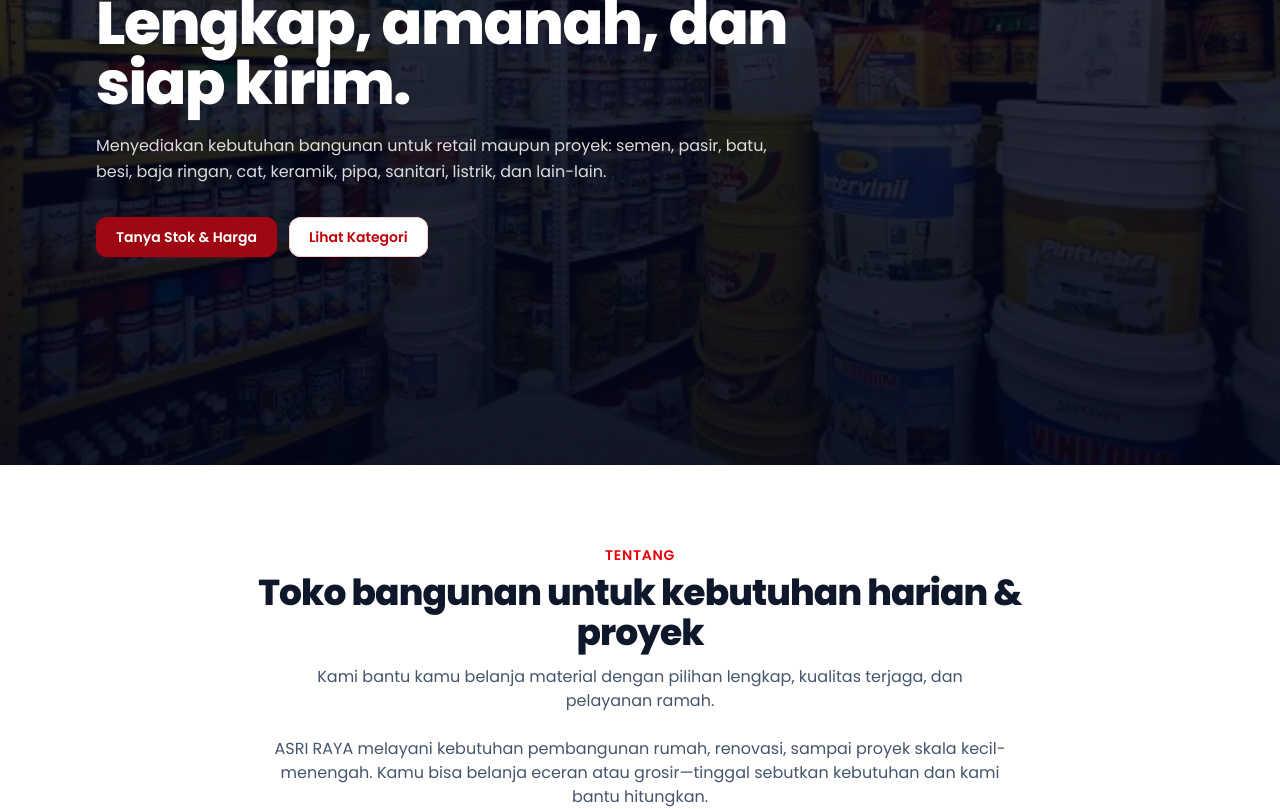
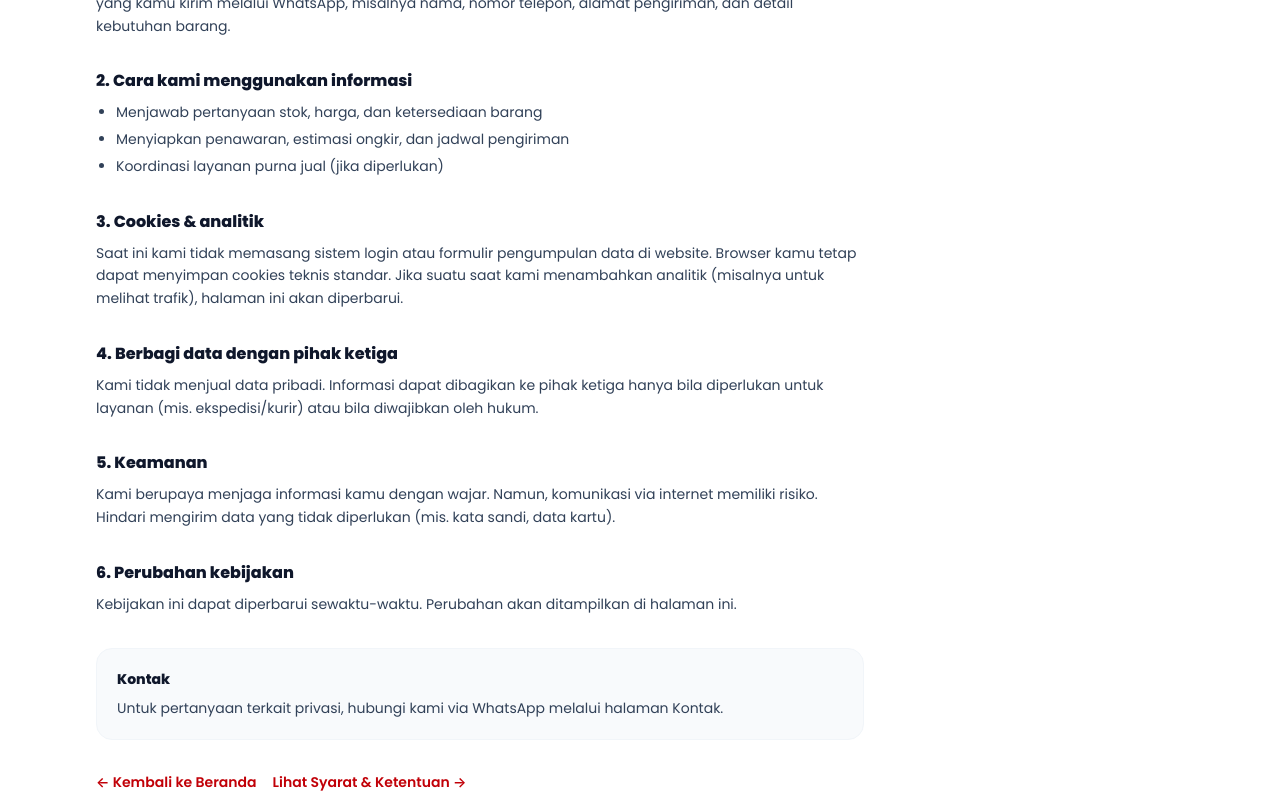
Before and after one commit to Wildanrazzan/AsriRaya-Company-Profile, a React (Vite) app: page /privacy in a window 1280 px wide. Shown: the part 400-1209 px from the top of the page. Built offline with nearby package versions, Linux system fonts and the light colour scheme.

Commit message:
add: privacy & term page + fix buttons gmaps

```diff
--- a/package.json
+++ b/package.json
@@ -12,7 +12,8 @@
   "dependencies": {
     "framer-motion": "^12.31.0",
     "react": "^19.2.0",
-    "react-dom": "^19.2.0"
+    "react-dom": "^19.2.0",
+    "react-router-dom": "^7.13.0"
   },
   "devDependencies": {
     "@eslint/js": "^9.39.1",
--- a/src/App.jsx
+++ b/src/App.jsx
@@ -1,11 +1,21 @@
 import MainLayout from './layouts/MainLayout.jsx'
 import Home from './pages/Home.jsx'
+import Privacy from './pages/Privacy.jsx'
+import Terms from './pages/Terms.jsx'
+import { BrowserRouter, Navigate, Route, Routes } from 'react-router-dom'
 
 function App() {
   return (
-    <MainLayout>
-      <Home />
-    </MainLayout>
+    <BrowserRouter>
+      <Routes>
+        <Route element={<MainLayout />}>
+          <Route path="/" element={<Home />} />
+          <Route path="/privacy" element={<Privacy />} />
+          <Route path="/terms" element={<Terms />} />
+          <Route path="*" element={<Navigate to="/" replace />} />
+        </Route>
+      </Routes>
+    </BrowserRouter>
   )
 }
 
--- a/src/components/Footer.jsx
+++ b/src/components/Footer.jsx
@@ -19,19 +19,19 @@ export default function Footer() {
           </div>
 
           <div className="flex flex-wrap items-center gap-x-6 gap-y-2 text-sm">
-            <a href="#about" className="text-slate-600 hover:text-red-600">Tentang</a>
-            <a href="#services" className="text-slate-600 hover:text-red-600">Layanan</a>
-            <a href="#projects" className="text-slate-600 hover:text-red-600">Proyek</a>
-            <a href="#faq" className="text-slate-600 hover:text-red-600">FAQ</a>
-            <a href="#contact" className="text-slate-600 hover:text-red-600">Kontak</a>
+            <a href="/#about" className="text-slate-600 hover:text-red-600">Tentang</a>
+            <a href="/#services" className="text-slate-600 hover:text-red-600">Layanan</a>
+            <a href="/#projects" className="text-slate-600 hover:text-red-600">Proyek</a>
+            <a href="/#faq" className="text-slate-600 hover:text-red-600">FAQ</a>
+            <a href="/#contact" className="text-slate-600 hover:text-red-600">Kontak</a>
           </div>
         </div>
 
         <div className="mt-8 flex flex-col gap-2 border-t border-slate-100 pt-6 text-xs text-slate-500 sm:flex-row sm:items-center sm:justify-between">
           <div>© {year} ASRI RAYA. All rights reserved.</div>
           <div className="flex gap-4">
-            <a href="#" className="hover:text-red-600">Privacy</a>
-            <a href="#" className="hover:text-red-600">Terms</a>
+            <a href="/privacy" className="hover:text-red-600">Privacy</a>
+            <a href="/terms" className="hover:text-red-600">Terms</a>
           </div>
         </div>
       </Container>
--- a/src/components/buttonprim.jsx
+++ b/src/components/buttonprim.jsx
@@ -3,19 +3,29 @@ export default function ButtonPrimary({
 	children,
 	className = '',
 	type = 'button',
+	href,
 	...props
 }) {
+	const classNames =
+		'inline-flex items-center justify-center rounded-xl bg-red-800 px-5 py-2.5 text-sm font-semibold text-white ' +
+		'shadow-sm shadow-red-600/20 ring-1 ring-inset ring-red-800 ' +
+		'hover:bg-red-700 active:bg-red-700 ' +
+		'focus-visible:outline-none focus-visible:ring-2 focus-visible:ring-red-500 focus-visible:ring-offset-2 focus-visible:ring-offset-white ' +
+		'disabled:cursor-not-allowed disabled:opacity-60 ' +
+		className
+
+	if (href) {
+		return (
+			<a href={href} className={classNames} {...props}>
+				{children}
+			</a>
+		)
+	}
+
 	return (
 		<button
 			type={type}
-			className={
-				'inline-flex items-center justify-center rounded-xl bg-red-800 px-5 py-2.5 text-sm font-semibold text-white ' +
-				'shadow-sm shadow-red-600/20 ring-1 ring-inset ring-red-800 ' +
-				'hover:bg-red-700 active:bg-red-700 ' +
-				'focus-visible:outline-none focus-visible:ring-2 focus-visible:ring-red-500 focus-visible:ring-offset-2 focus-visible:ring-offset-white ' +
-				'disabled:cursor-not-allowed disabled:opacity-60 ' +
-				className
-			}
+			className={classNames}
 			{...props}
 		>
 			{children}
--- a/src/components/buttonsec.jsx
+++ b/src/components/buttonsec.jsx
@@ -3,19 +3,29 @@ export default function ButtonSecondary({
 	children,
 	className = '',
 	type = 'button',
+	href,
 	...props
 }) {
+	const classNames =
+		'inline-flex items-center justify-center rounded-xl bg-white px-5 py-2.5 text-sm font-semibold text-red-700 ' +
+		'shadow-sm ring-1 ring-inset ring-red-200 ' +
+		'hover:bg-red-50 active:bg-red-100 ' +
+		'focus-visible:outline-none focus-visible:ring-2 focus-visible:ring-red-500 focus-visible:ring-offset-2 focus-visible:ring-offset-white ' +
+		'disabled:cursor-not-allowed disabled:opacity-60 ' +
+		className
+
+	if (href) {
+		return (
+			<a href={href} className={classNames} {...props}>
+				{children}
+			</a>
+		)
+	}
+
 	return (
 		<button
 			type={type}
-			className={
-				'inline-flex items-center justify-center rounded-xl bg-white px-5 py-2.5 text-sm font-semibold text-red-700 ' +
-				'shadow-sm ring-1 ring-inset ring-red-200 ' +
-				'hover:bg-red-50 active:bg-red-100 ' +
-				'focus-visible:outline-none focus-visible:ring-2 focus-visible:ring-red-500 focus-visible:ring-offset-2 focus-visible:ring-offset-white ' +
-				'disabled:cursor-not-allowed disabled:opacity-60 ' +
-				className
-			}
+			className={classNames}
 			{...props}
 		>
 			{children}
--- a/src/layouts/MainLayout.jsx
+++ b/src/layouts/MainLayout.jsx
@@ -1,11 +1,12 @@
 import Footer from '../components/Footer.jsx'
 import Navbar from '../components/Navbar.jsx'
+import { Outlet } from 'react-router-dom'
 
 export default function MainLayout({ children }) {
   return (
     <div className="min-h-screen bg-white text-slate-900">
       <Navbar />
-      <main>{children}</main>
+      <main>{children ?? <Outlet />}</main>
       <Footer />
     </div>
   )
--- a/src/pages/Home.jsx
+++ b/src/pages/Home.jsx
@@ -3,6 +3,7 @@ import ButtonSecondary from '../components/buttonsec.jsx'
 import Container from '../components/Container.jsx'
 import SectionHeading from '../components/SectionHeading.jsx'
 import { MotionConfig, motion } from 'framer-motion'
+import { useEffect } from 'react'
 
 const fadeUp = {
   hidden: { opacity: 0, y: 16 },
@@ -31,7 +32,7 @@ function HeroSection() {
     >
       <div className="absolute inset-0 bg-slate-950/65" aria-hidden="true" />
       <div
-        className="absolute inset-0 bg-gradient-to-b from-slate-950/40 via-slate-950/55 to-slate-950/75"
+        className="absolute inset-0 bg-linear-to-b from-slate-950/40 via-slate-950/55 to-slate-950/75"
         aria-hidden="true"
       />
 
@@ -59,8 +60,10 @@ function HeroSection() {
           >
             ASRI RAYA
             <span className="text-red-400">.</span>
+            <span className="text-red-800 text-5xl">
             <br />
             Lengkap, amanah, dan siap kirim.
+            </span>
           </motion.h1>
 
           <motion.p
@@ -609,7 +612,7 @@ function LocationSection() {
               <div className="mt-5 flex flex-wrap gap-3">
                 <ButtonPrimary
                   className="inline-flex items-center justify-center rounded-xl bg-red-800 px-4 py-2 text-sm font-semibold text-white hover:bg-red-500"
-                  href="https://maps.google.com/?q=Jl.%20Tambak%20Asri%20No.173%2C%20Surabaya"
+                  href="https://maps.app.goo.gl/fc7J5KzMcMuKpUwo8"
                   target="_blank"
                   rel="noreferrer"
                 >
@@ -628,7 +631,7 @@ function LocationSection() {
 
           <motion.div variants={fadeUp} transition={{ duration: 0.45, ease: 'easeOut' }}>
             <div className="w-full overflow-hidden rounded-3xl bg-white shadow-sm ring-1 ring-inset ring-slate-200">
-              <div className="aspect-[4/3] w-full bg-slate-100">
+              <div className="aspect-4/3 w-full bg-slate-100">
                 <iframe
                   src={mapSrc}
                   title="Lokasi ASRI RAYA di Google Maps"
@@ -663,7 +666,7 @@ function ContactSection() {
       <Container className="py-16 sm:py-20">
         <motion.div
           className="rounded-3xl border border-red-100 bg-red-800 p-8 sm:p-10"
-          variants={fadeIn}
+          variants={stagger}
           initial="hidden"
           whileInView="show"
           viewport={{ once: false, amount: 0.2 }}
@@ -674,7 +677,7 @@ function ContactSection() {
               variants={fadeUp}
               initial="hidden"
               whileInView="show"
-              viewport={{ once: false, amount: 0.35 }}
+              viewport={{ once: false, amount: 0.05 }}
               transition={{ duration: 0.6, ease: 'easeOut' }}
             >
               <div className="inline-flex items-center gap-2 rounded-full bg-white px-4 py-2 text-sm font-semibold text-red-700 ring-1 ring-inset ring-red-100">
@@ -703,7 +706,7 @@ function ContactSection() {
               variants={fadeUp}
               initial="hidden"
               whileInView="show"
-              viewport={{ once: false, amount: 0.35 }}
+              viewport={{ once: false, amount: 0.05 }}
               transition={{ duration: 0.6, ease: 'easeOut' }}
             >
               <div className="text-sm font-semibold text-slate-500">Cara paling cepat</div>
@@ -740,6 +743,23 @@ function ContactSection() {
 }
 
 export default function Home() {
+  useEffect(() => {
+    function scrollToHash() {
+      const hash = window.location.hash
+      if (!hash || hash === '#') return
+
+      // Let React paint first so the element exists.
+      requestAnimationFrame(() => {
+        const el = document.querySelector(hash)
+        el?.scrollIntoView({ behavior: 'smooth', block: 'start' })
+      })
+    }
+
+    scrollToHash()
+    window.addEventListener('hashchange', scrollToHash)
+    return () => window.removeEventListener('hashchange', scrollToHash)
+  }, [])
+
   return (
     <MotionConfig reducedMotion="user">
       <HeroSection />
--- /dev/null
+++ b/src/pages/Privacy.jsx
@@ -0,0 +1,86 @@
+import Container from '../components/Container.jsx'
+import SectionHeading from '../components/SectionHeading.jsx'
+
+export default function Privacy() {
+  return (
+    <section className="bg-white">
+      <Container className="py-16 sm:py-20">
+        <SectionHeading
+          eyebrow="Legal"
+          title="Kebijakan Privasi"
+          description="Ringkasan cara kami mengelola informasi saat kamu menghubungi ASRI RAYA."
+        />
+
+        <div className="mt-10 max-w-3xl space-y-8 text-sm leading-relaxed text-slate-700">
+          <p className="text-xs text-slate-500">Terakhir diperbarui: 6 Februari 2026</p>
+
+          <div className="space-y-2">
+            <div className="text-base font-extrabold text-slate-900">1. Informasi yang kami terima</div>
+            <p>
+              Website ini tidak mewajibkan pembuatan akun. Informasi yang kami terima umumnya berasal dari pesan
+              yang kamu kirim melalui WhatsApp, misalnya nama, nomor telepon, alamat pengiriman, dan detail
+              kebutuhan barang.
+            </p>
+          </div>
+
+          <div className="space-y-2">
+            <div className="text-base font-extrabold text-slate-900">2. Cara kami menggunakan informasi</div>
+            <ul className="list-disc space-y-1 pl-5">
+              <li>Menjawab pertanyaan stok, harga, dan ketersediaan barang</li>
+              <li>Menyiapkan penawaran, estimasi ongkir, dan jadwal pengiriman</li>
+              <li>Koordinasi layanan purna jual (jika diperlukan)</li>
+            </ul>
+          </div>
+
+          <div className="space-y-2">
+            <div className="text-base font-extrabold text-slate-900">3. Cookies & analitik</div>
+            <p>
+              Saat ini kami tidak memasang sistem login atau formulir pengumpulan data di website. Browser kamu
+              tetap dapat menyimpan cookies teknis standar. Jika suatu saat kami menambahkan analitik (misalnya
+              untuk melihat trafik), halaman ini akan diperbarui.
+            </p>
+          </div>
+
+          <div className="space-y-2">
+            <div className="text-base font-extrabold text-slate-900">4. Berbagi data dengan pihak ketiga</div>
+            <p>
+              Kami tidak menjual data pribadi. Informasi dapat dibagikan ke pihak ketiga hanya bila diperlukan
+              untuk layanan (mis. ekspedisi/kurir) atau bila diwajibkan oleh hukum.
+            </p>
+          </div>
+
+          <div className="space-y-2">
+            <div className="text-base font-extrabold text-slate-900">5. Keamanan</div>
+            <p>
+              Kami berupaya menjaga informasi kamu dengan wajar. Namun, komunikasi via internet memiliki risiko.
+              Hindari mengirim data yang tidak diperlukan (mis. kata sandi, data kartu).
+            </p>
+          </div>
+
+          <div className="space-y-2">
+            <div className="text-base font-extrabold text-slate-900">6. Perubahan kebijakan</div>
+            <p>
+              Kebijakan ini dapat diperbarui sewaktu-waktu. Perubahan akan ditampilkan di halaman ini.
+            </p>
+          </div>
+
+          <div className="rounded-2xl border border-slate-100 bg-slate-50 p-5">
+            <div className="text-sm font-extrabold text-slate-900">Kontak</div>
+            <p className="mt-2 text-slate-700">
+              Untuk pertanyaan terkait privasi, hubungi kami via WhatsApp melalui halaman Kontak.
+            </p>
+          </div>
+
+          <div className="flex flex-wrap gap-4">
+            <a href="/" className="text-sm font-semibold text-red-700 hover:text-red-600">
+              ← Kembali ke Beranda
+            </a>
+            <a href="/terms" className="text-sm font-semibold text-red-700 hover:text-red-600">
+              Lihat Syarat & Ketentuan →
+            </a>
+          </div>
+        </div>
+      </Container>
+    </section>
+  )
+}
--- /dev/null
+++ b/src/pages/Terms.jsx
@@ -0,0 +1,77 @@
+import Container from '../components/Container.jsx'
+import SectionHeading from '../components/SectionHeading.jsx'
+
+export default function Terms() {
+  return (
+    <section className="bg-white">
+      <Container className="py-16 sm:py-20">
+        <SectionHeading
+          eyebrow="Legal"
+          title="Syarat & Ketentuan"
+          description="Ketentuan penggunaan website dan cara kami melayani pemesanan."
+        />
+
+        <div className="mt-10 max-w-3xl space-y-8 text-sm leading-relaxed text-slate-700">
+          <p className="text-xs text-slate-500">Terakhir diperbarui: 6 Februari 2026</p>
+
+          <div className="space-y-2">
+            <div className="text-base font-extrabold text-slate-900">1. Informasi umum</div>
+            <p>
+              Website ini bersifat informatif untuk membantu pelanggan mengenal produk/layanan ASRI RAYA dan
+              memudahkan kontak via WhatsApp.
+            </p>
+          </div>
+
+          <div className="space-y-2">
+            <div className="text-base font-extrabold text-slate-900">2. Harga, stok, dan ketersediaan</div>
+            <ul className="list-disc space-y-1 pl-5">
+              <li>Harga dapat berubah sewaktu-waktu mengikuti kondisi pasar.</li>
+              <li>Stok bersifat dinamis; konfirmasi final dilakukan via WhatsApp sebelum transaksi.</li>
+              <li>Foto/ilustrasi produk (jika ada) dapat berbeda sedikit dengan barang aktual.</li>
+            </ul>
+          </div>
+
+          <div className="space-y-2">
+            <div className="text-base font-extrabold text-slate-900">3. Pemesanan & komunikasi</div>
+            <p>
+              Pemesanan dan konsultasi dilakukan melalui WhatsApp. Mohon kirim informasi yang jelas (jenis barang,
+              jumlah/ukuran, dan lokasi). Kami akan membalas sesuai jam operasional.
+            </p>
+          </div>
+
+          <div className="space-y-2">
+            <div className="text-base font-extrabold text-slate-900">4. Pengiriman</div>
+            <p>
+              Pengiriman tersedia untuk area tertentu dan dapat dikenakan biaya sesuai jarak dan volume. Estimasi
+              ongkir dan jadwal dikonfirmasi sebelum pengiriman.
+            </p>
+          </div>
+
+          <div className="space-y-2">
+            <div className="text-base font-extrabold text-slate-900">5. Pembatasan tanggung jawab</div>
+            <p>
+              Kami berusaha menyajikan informasi seakurat mungkin. Namun, ASRI RAYA tidak menjamin seluruh konten
+              bebas dari kesalahan ketik/ketidakakuratan. Jika ada perbedaan, konfirmasi via WhatsApp menjadi acuan.
+            </p>
+          </div>
+
+          <div className="space-y-2">
+            <div className="text-base font-extrabold text-slate-900">6. Perubahan ketentuan</div>
+            <p>
+              Ketentuan ini dapat diperbarui sewaktu-waktu. Perubahan akan ditampilkan di halaman ini.
+            </p>
+          </div>
+
+          <div className="flex flex-wrap gap-4">
+            <a href="/" className="text-sm font-semibold text-red-700 hover:text-red-600">
+              ← Kembali ke Beranda
+            </a>
+            <a href="/privacy" className="text-sm font-semibold text-red-700 hover:text-red-600">
+              Lihat Kebijakan Privasi →
+            </a>
+          </div>
+        </div>
+      </Container>
+    </section>
+  )
+}
```
Also changed, not shown: src/components/Navbar.jsx (+6 -1 lines), 1 other file (tests, documents, lock files or other folders).
